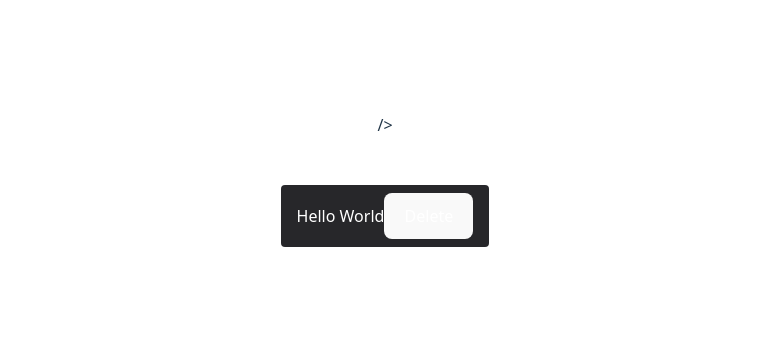
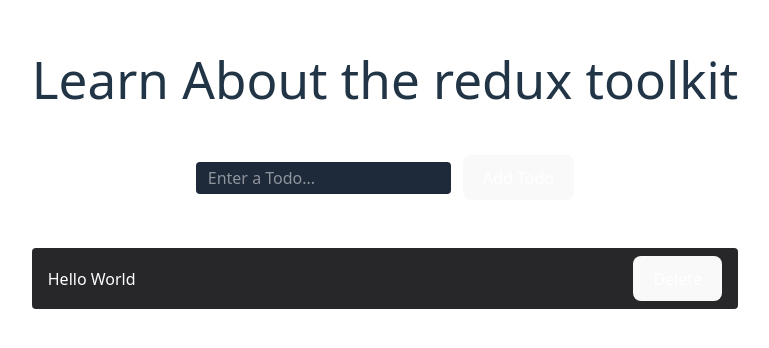
Before and after one commit to Mishra010405/React_RV, a React (Vite) app in the folder 11ReactRedux/: page / in a window 1280 px wide. Shown: the part 220-568 px from the top of the page, without its empty margins (255-1024 px from the left). Built offline with nearby package versions, Linux system fonts and the light colour scheme.

Commit message:
TODO With TypeScript

```diff
--- a/11ReactRedux/src/App.jsx
+++ b/11ReactRedux/src/App.jsx
@@ -7,7 +7,9 @@ import AddTodo from './Components/AddTodo'
 
 function App() {
     return (
-      <>/>
+      <>
+      <h1>Learn About the redux toolkit</h1>
+      <AddTodo/>
       <Todos/>
       </>
     )
```
